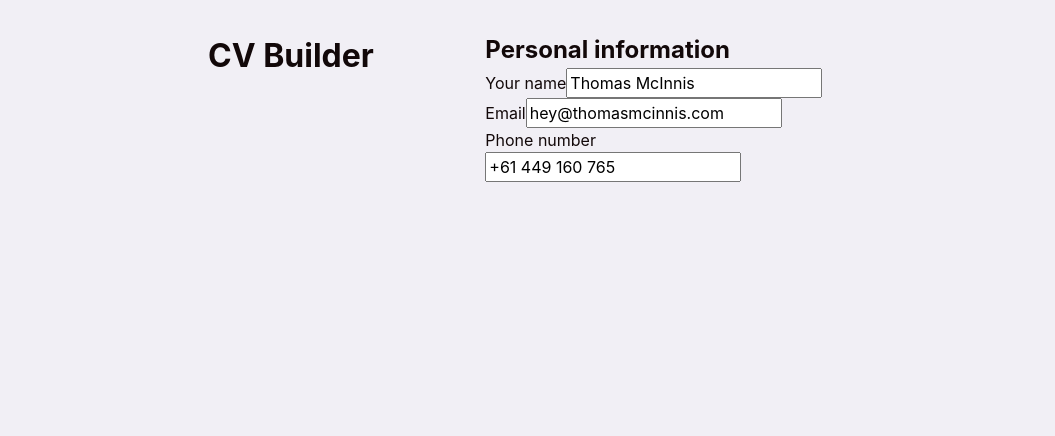
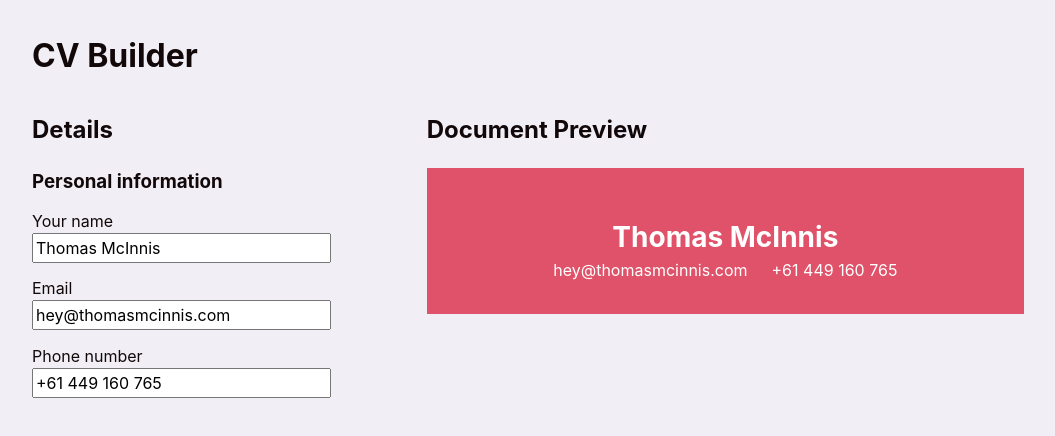
Before and after one commit to thomasmcinnis/odin-cv, a React (Vite) app: page / in a window 1280 px wide. Shown: the top 436 px of the page, without its empty margins (112-1167 px from the left). Built offline with nearby package versions, Linux system fonts and the light colour scheme.

Commit message:
Add preview component

```diff
--- a/src/App.jsx
+++ b/src/App.jsx
@@ -1,6 +1,7 @@
 import { useState } from "react";
 
-import { Form, PersonalInfoForm, SkillsForm, RolesForm, EducationForm } from "./components/form";
+import { Form, PersonalInfoForm } from "./components/form";
+import { Preview, HeaderSection } from "./components/preview";
 
 function App() {
     // Keeping this extremely dumb for the sake of exercise
@@ -10,13 +11,19 @@ function App() {
     const [education, setEducation] = useState([]);
 
     return (
-        <main>
-            <h1>CV Builder</h1>
-            <Form>
-                <PersonalInfoForm person={person} setPerson={setPerson} />
-            </Form>
-            <div className="preview"></div>
-        </main>
+        <>
+            <header>
+                <h1>CV Builder</h1>
+            </header>
+            <main>
+                <Form>
+                    <PersonalInfoForm person={person} setPerson={setPerson} />
+                </Form>
+                <Preview>
+                    <HeaderSection person={person} />
+                </Preview>
+            </main>
+        </>
     );
 }
 
--- a/src/components/form.jsx
+++ b/src/components/form.jsx
@@ -1,6 +1,7 @@
 export function Form({ children }) {
     return (
-        <form action="">
+        <form>
+            <h2>Details</h2>
             {children}
         </form>
     )
@@ -28,8 +29,8 @@ export function PersonalInfoForm({ person, setPerson }) {
     }
 
     return (
-        <div>
-            <h2>Personal information</h2>
+        <section>
+            <h3>Personal information</h3>
             <div>
                 <label htmlFor="name">Your name</label>
                 <input
@@ -59,7 +60,7 @@ export function PersonalInfoForm({ person, setPerson }) {
                     onChange={handlePhoneChange}
                 />
             </div>
-        </div>
+        </section>
     )
 }
 
--- a/src/components/preview.jsx
+++ b/src/components/preview.jsx
@@ -0,0 +1,20 @@
+export function Preview({ children }) {
+    return (
+        <section className="preview">
+            <h2>Document Preview</h2>
+            {children}
+        </section>
+    )
+}
+
+export function HeaderSection({ person }) {
+    return (
+        <div className="pageHeader">
+            <p className="name">{person.name}</p>
+            <div className="contact">
+                <p>{person.email}</p>
+                <p>{person.phone}</p>
+            </div>
+        </div>
+    )
+}
--- a/src/index.css
+++ b/src/index.css
@@ -93,29 +93,37 @@ h6 {
 body {
     color: hsl(var(--txt));
     background-color: hsl(var(--bkg));
+    max-width: 64rem;
+    margin: 2rem auto;
+    padding: 0 1rem;
 }
 
 main {
-    max-width: 42rem;
-    margin: 2rem auto;
-    padding: 0 1rem;
     display: grid;
     grid-template-columns: 2fr 4fr;
-    row-gap: 1rem;
     column-gap: 6rem;
+    margin-top: 2rem;
 }
 
-#top-menu {
-    grid-column-start: 2;
-    grid-column-end: 3;
-    justify-self: center;
+form,
+.preview {
+    display: flex;
+    flex-direction: column;
+    gap: 1.25rem;
 }
 
-#side-menu {
+form > section {
     display: flex;
     flex-direction: column;
-    justify-self: center;
-    padding: 0 1rem;
+    gap: 0.825rem;
+}
+
+label {
+    display: block;
+}
+
+input {
+    width: 100%;
 }
 
 button {
@@ -130,7 +138,21 @@ button {
     }
 }
 
-ul {
-    padding-left: 0;
-    list-style-type: none;
+/* Styling for the document preview */
+
+.pageHeader {
+    color: white;
+    background-color: hsl(var(--accent--light));
+    display: flex;
+    flex-direction: column;
+    align-items: center;
+    padding: 3rem 1rem 2rem 1rem;
 }
+.name {
+    font-weight: 700;
+    font-size: 1.75rem;
+}
+.contact {
+    display: flex;
+    gap: 1.5rem;
+}
```
